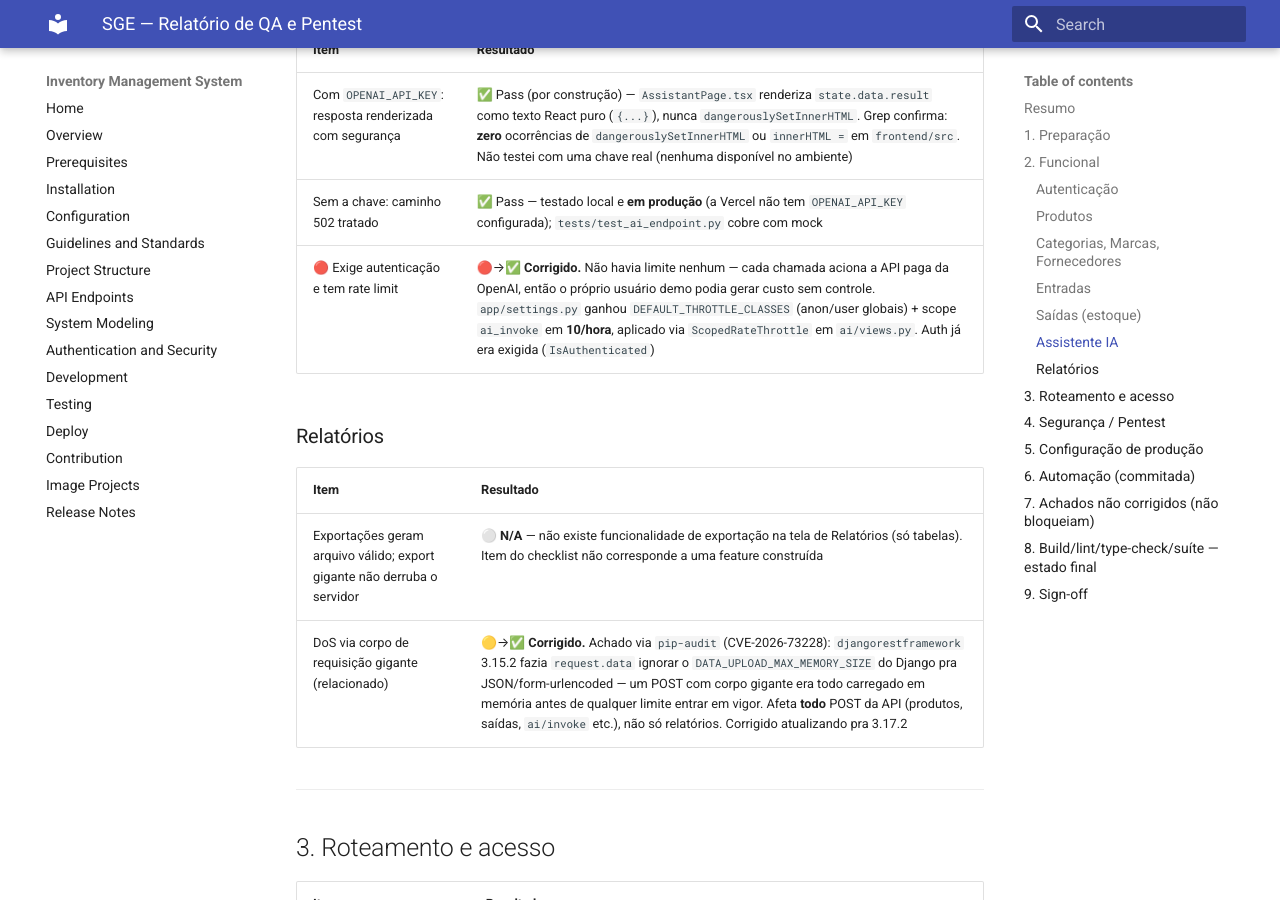
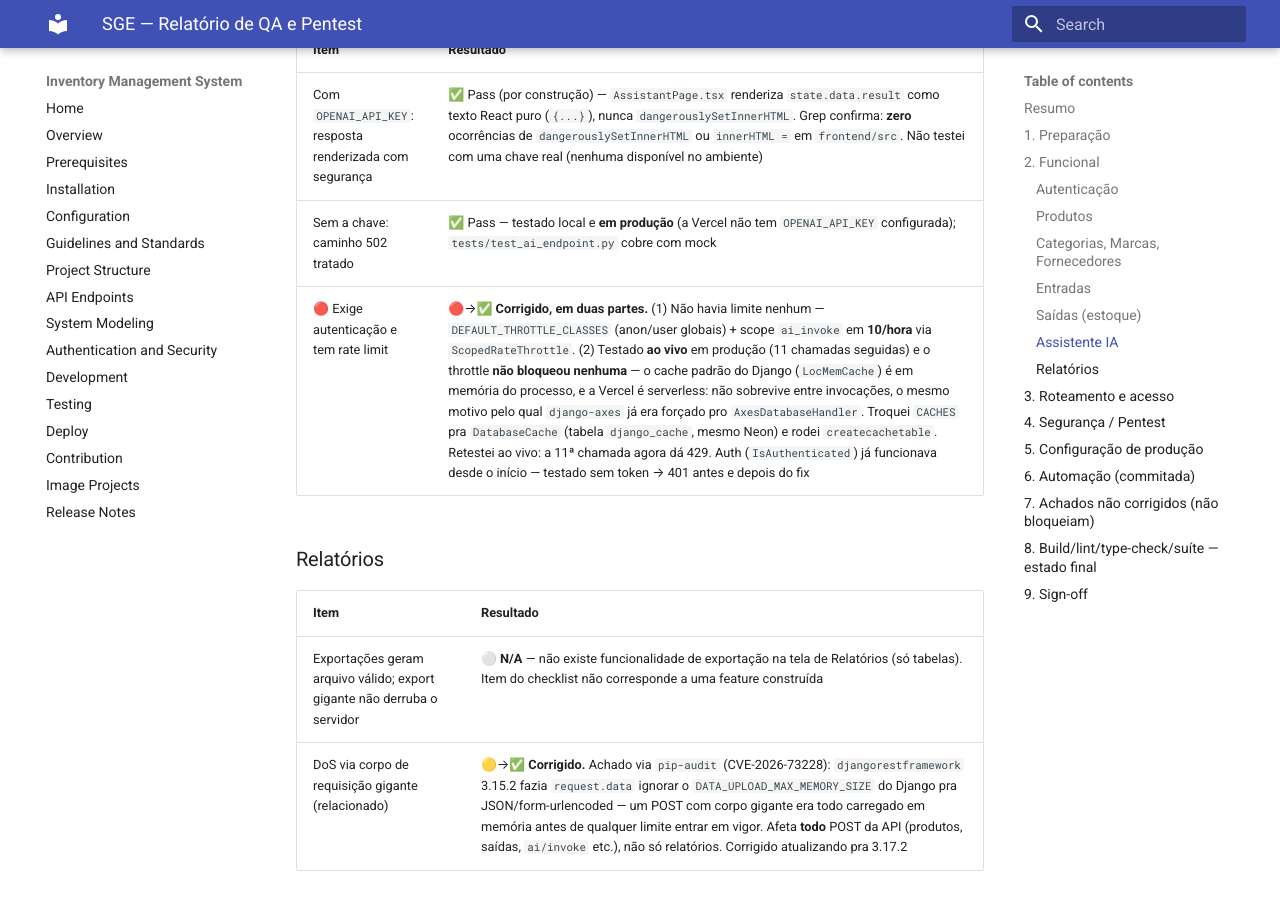
Before and after one commit to GabrielDLobo/02-Inventory-Management-System, an MkDocs documentation site: the page built from docs/QA_REPORT.md, in a window 1280 px wide and 900 px high, scrolled down 3105 px. Built offline with MkDocs 1.6.1 and Material for MkDocs 9.7.7, drawn with Linux system fonts in a browser that asks for light colours; some of the changed text lies outside the part shown.

Commit message:
fix(qa): throttle não persistia entre invocações serverless na Vercel
Testando ao vivo em produção depois do merge: 11 chamadas seguidas a
/api/v1/ai/invoke/ e NENHUMA foi bloqueada pelo throttle configurado
no ciclo de QA. Causa: o cache padrão do Django (LocMemCache) vive na
memória do processo, e a Vercel roda cada função serverless sem
garantia de reaproveitar o mesmo processo entre requisições — o
contador do throttle nunca sobrevivia pra próxima chamada. É
exatamente o motivo pelo qual django-axes já é forçado pro
AxesDatabaseHandler em vez do handler em cache (comentário já existia
em app/settings.py).

Troquei CACHES pra DatabaseCache (tabela django_cache, mesmo Neon) e
rodei manage.py createcachetable. Retestado ao vivo: a 11ª chamada
agora dá 429. Suíte local (52 testes) permanece verde — o test
runner do Django cria a tabela de cache automaticamente no banco de
teste, sem precisar de setup extra.

Co-Authored-By: Claude Sonnet 5 <noreply@anthropic.com>
Claude-Session: https://claude.ai/code/session_013UWzQ3TidoA9ScLP51FvyY

```diff
--- a/docs/QA_REPORT.md
+++ b/docs/QA_REPORT.md
@@ -82,7 +82,7 @@ antes desse fix.
 |---|---|
 | Com `OPENAI_API_KEY`: resposta renderizada com segurança | ✅ Pass (por construção) — `AssistantPage.tsx` renderiza `state.data.result` como texto React puro (`{...}`), nunca `dangerouslySetInnerHTML`. Grep confirma: **zero** ocorrências de `dangerouslySetInnerHTML` ou `innerHTML =` em `frontend/src`. Não testei com uma chave real (nenhuma disponível no ambiente) |
 | Sem a chave: caminho 502 tratado | ✅ Pass — testado local e **em produção** (a Vercel não tem `OPENAI_API_KEY` configurada); `tests/test_ai_endpoint.py` cobre com mock |
-| 🔴 Exige autenticação e tem rate limit | 🔴→✅ **Corrigido.** Não havia limite nenhum — cada chamada aciona a API paga da OpenAI, então o próprio usuário demo podia gerar custo sem controle. `app/settings.py` ganhou `DEFAULT_THROTTLE_CLASSES` (anon/user globais) + scope `ai_invoke` em **10/hora**, aplicado via `ScopedRateThrottle` em `ai/views.py`. Auth já era exigida (`IsAuthenticated`) |
+| 🔴 Exige autenticação e tem rate limit | 🔴→✅ **Corrigido, em duas partes.** (1) Não havia limite nenhum — `DEFAULT_THROTTLE_CLASSES` (anon/user globais) + scope `ai_invoke` em **10/hora** via `ScopedRateThrottle`. (2) Testado **ao vivo** em produção (11 chamadas seguidas) e o throttle **não bloqueou nenhuma** — o cache padrão do Django (`LocMemCache`) é em memória do processo, e a Vercel é serverless: não sobrevive entre invocações, o mesmo motivo pelo qual `django-axes` já era forçado pro `AxesDatabaseHandler`. Troquei `CACHES` pra `DatabaseCache` (tabela `django_cache`, mesmo Neon) e rodei `createcachetable`. Retestei ao vivo: a 11ª chamada agora dá 429. Auth (`IsAuthenticated`) já funcionava desde o início — testado sem token → 401 antes e depois do fix |
 
 ### Relatórios
 | Item | Resultado |
@@ -187,7 +187,14 @@ Frontend: npx tsc -b                                → limpo
 - [x] Todos os 🔴 e 🟠 corrigidos e re-testados (3 críticos + 2 altos; ver seções 2-5).
 - [x] `QA_REPORT.md` atualizado (este arquivo).
 
-**Commits desta sessão** (branch `qa/hardening`):
+**Commits desta sessão** (branch `qa/hardening`, mesclada em `master`):
 `fix(qa)` — estoque negativo, 500 em delete protegido, throttle da IA · `fix(deps)` — openai
-(fase anterior) e djangorestframework (CVEs) · `test(e2e)` — smoke Playwright.
-Branch `fix/sge-same-origin` (separada, já commitada) resolveu o item de CORS/deploy.
+(fase anterior) e djangorestframework (CVEs) · `test(e2e)` — smoke Playwright · `fix(qa)` —
+cache do throttle em banco (não em `LocMemCache`, que não sobrevive na Vercel serverless).
+Branch `fix/sge-same-origin` (também mesclada) resolveu o item de CORS/deploy.
+
+**Confirmado ao vivo em produção** (`https://frontend-vert-seven-86.vercel.app` +
+`https://sge-demo-puce.vercel.app`) depois do merge e do redeploy dos dois projetos: login
+`demo`/`demo1234` → 200 same-origin; saída de 1009 un. num produto com 10 em estoque → 400
+bloqueado; `/api/v1/ai/invoke/` sem token → 401, e a 11ª chamada em sequência → 429 (throttle
+de fato persistindo entre invocações serverless, depois do fix do cache).
```
Also changed, not shown: 1 other file.
